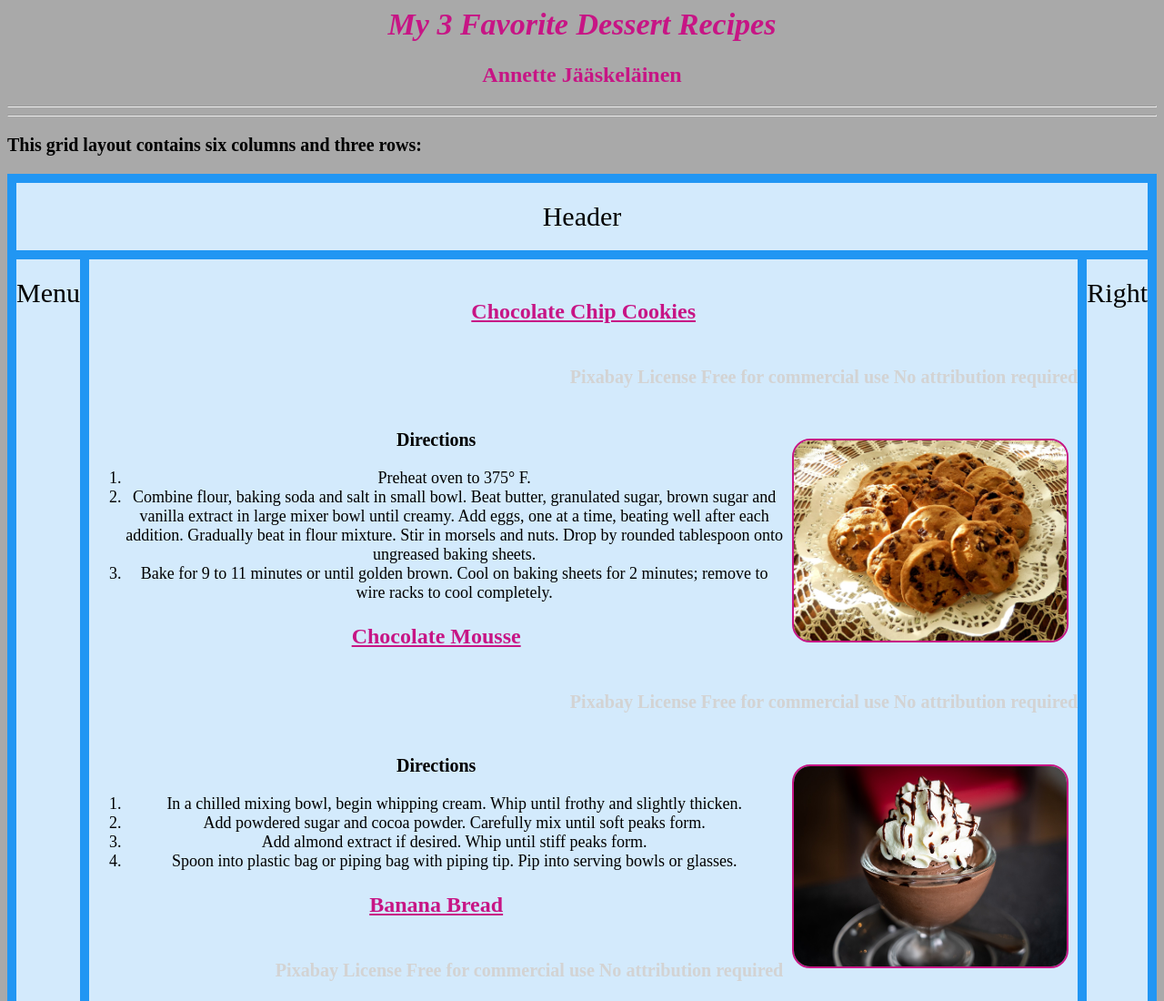
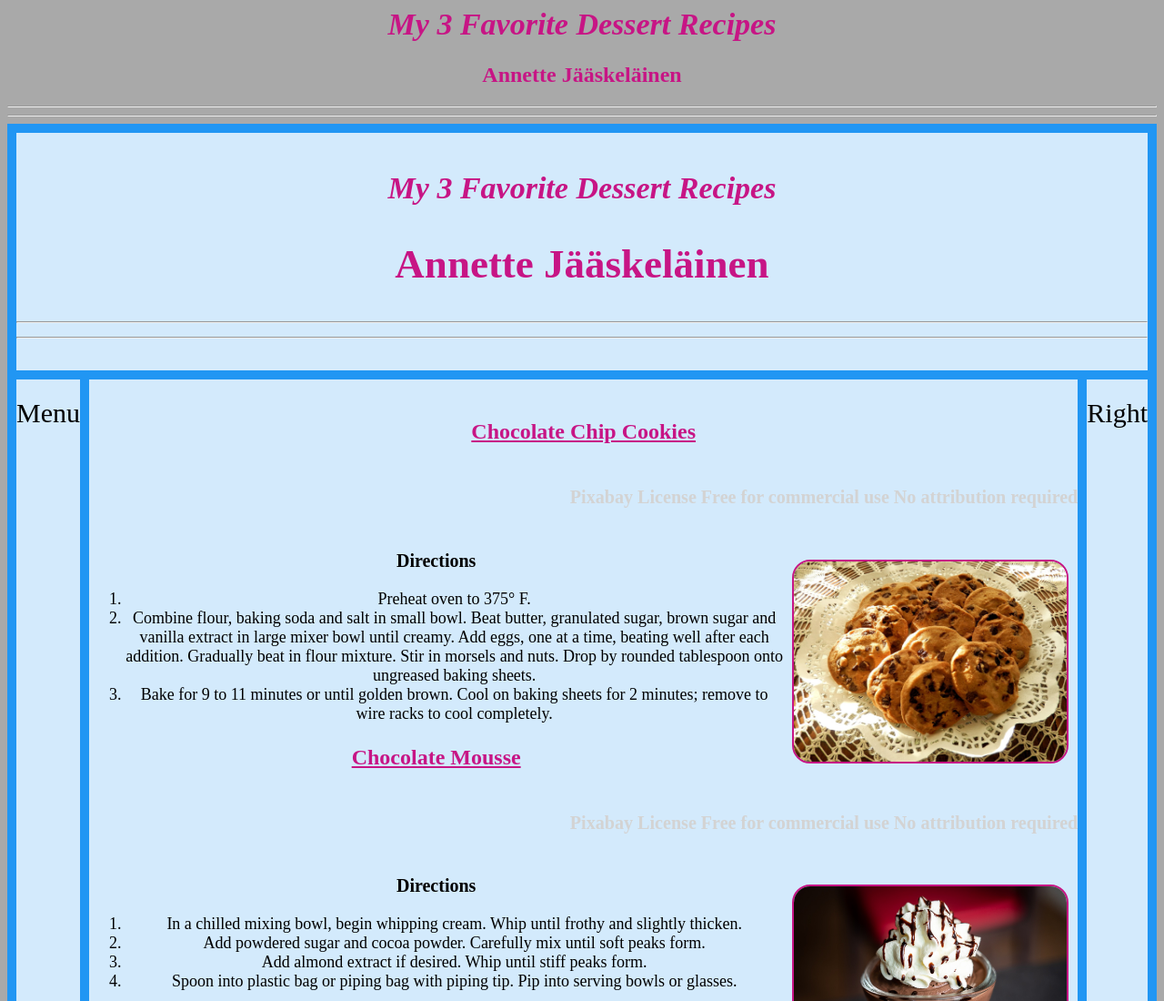
Before and after one commit to ajaaskelainen/ajaaskelainen.github.io, a plain HTML site: page gridattempt.html in a window 1280 px wide. Shown: the top 1100 px of the page at 91% size. Drawn offline with Linux system fonts and the light colour scheme.

Commit message:
Update gridattempt.html

```diff
--- a/gridattempt.html
+++ b/gridattempt.html
@@ -35,11 +35,12 @@
     <hr>
 
 
-
-<p>This grid layout contains six columns and three rows:</p>
-
 <div class="grid-container">
-  <div class="item1">Header</div>
+  <div class="item1"><h1>My 3 Favorite Dessert Recipes</h1>
+    <h2> Annette Jääskeläinen </h2>
+    <hr>
+    <hr>
+    </div>
   <div class="item2">Menu</div>
   <div class="item3">
   <h3>Chocolate Chip Cookies</h3>
```
